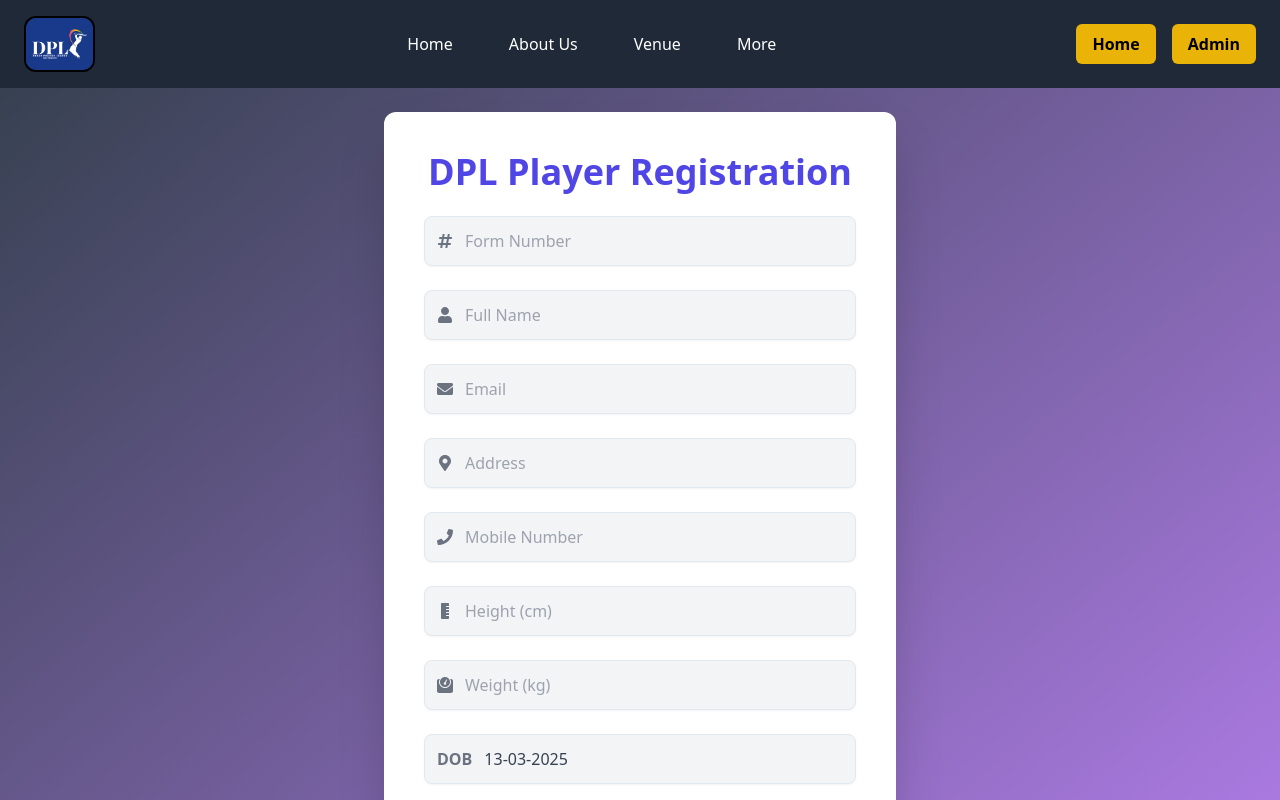
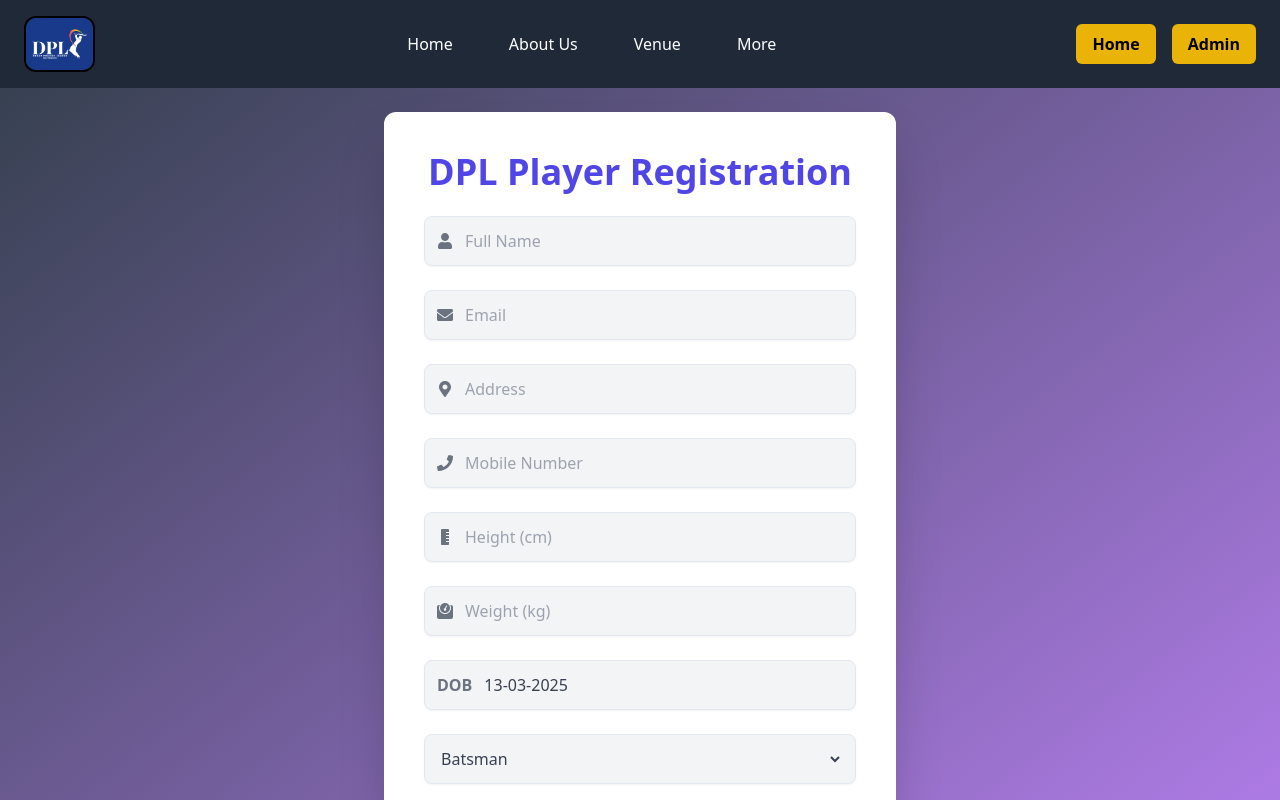
Before and after one commit to sainath6963/DPL_Dream_Premiere_League, a React (Vite) app: page /registration in a window 1280 px wide. Shown: the top 800 px of the page. Built offline with nearby package versions, Linux system fonts and the light colour scheme.

Commit message:
removed form number

```diff
--- a/src/pages/sub-components/Registraion.jsx
+++ b/src/pages/sub-components/Registraion.jsx
@@ -167,7 +167,6 @@ const Registration = () => {
         <form onSubmit={handleSubmit} className="space-y-6">
           {/* Form Fields */}
           {[
-            { name: "formNo", placeholder: "Form Number", icon: <FaHashtag /> },
             { name: "fullName", placeholder: "Full Name", icon: <FaUser /> },
             {
               name: "email",
```
